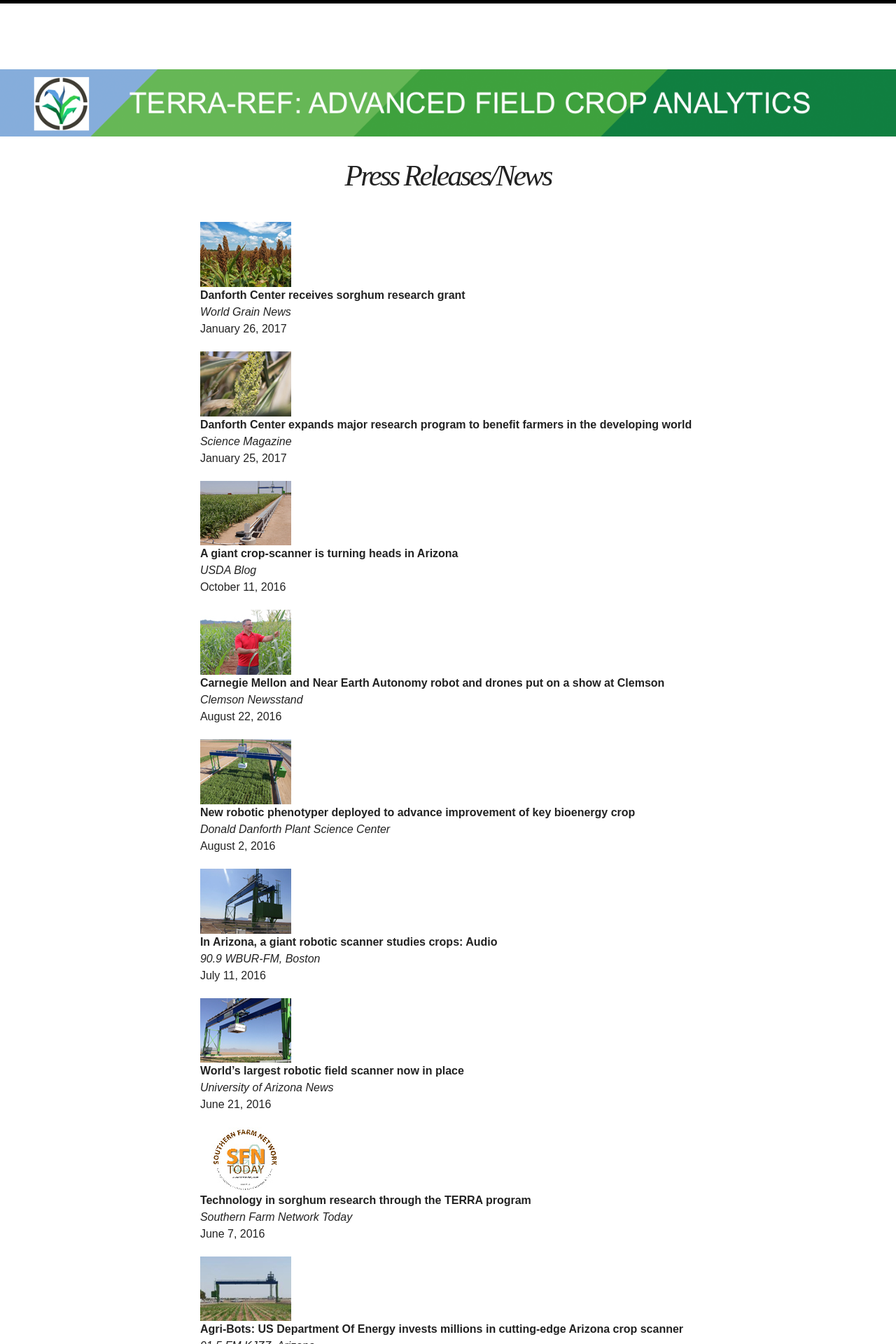
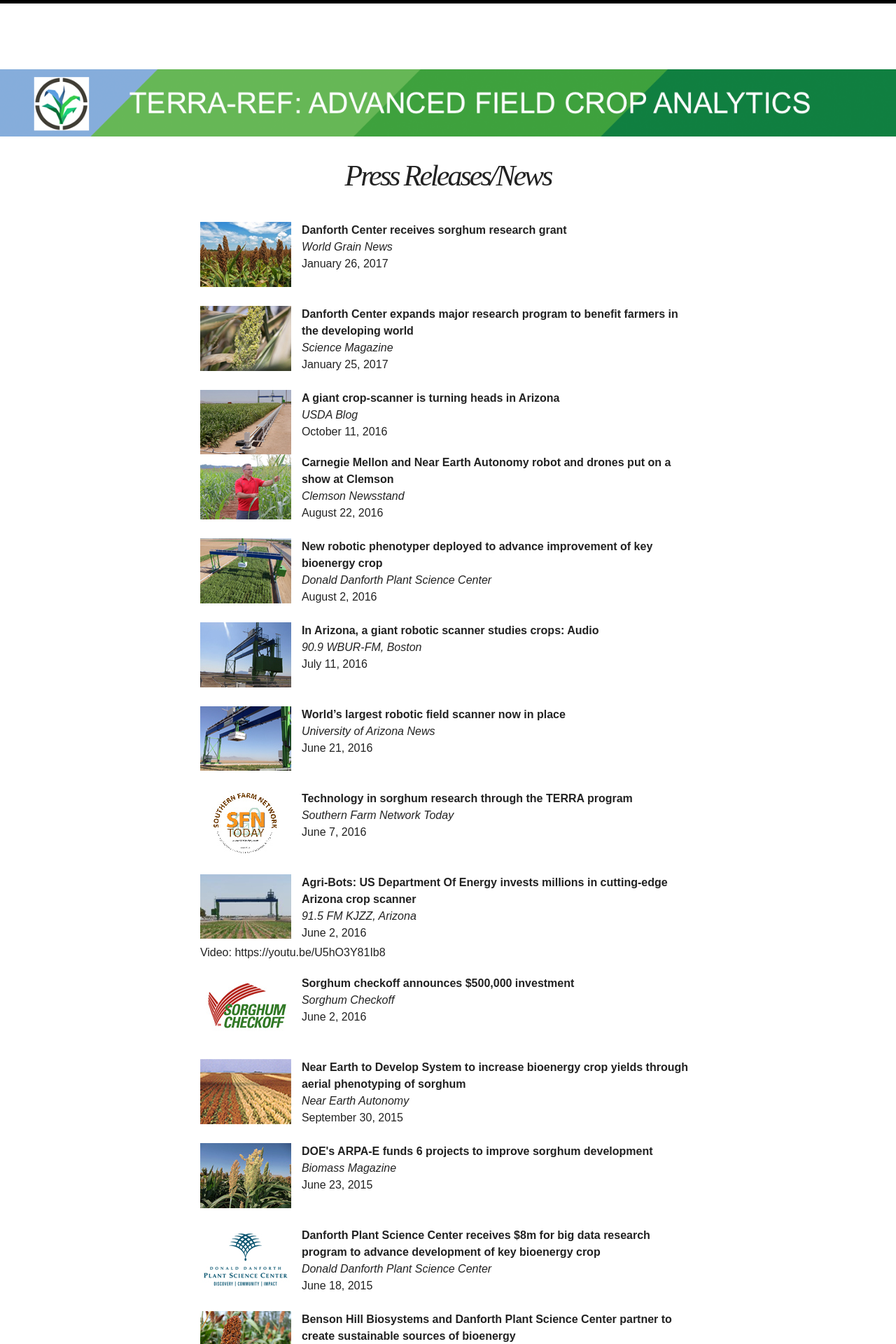
Before and after one commit to terra-reference/terraref.github.io, a Jekyll site: the page built from press/index.md, in a window 1280 px wide. Shown: the top 1920 px of the page at 70% size. Built offline with Jekyll 4.4.1, drawn with Linux system fonts in a browser that asks for light colours; nearby versions of some CDN libraries.

Commit message:
Changed press style

```diff
--- a/_sass/_page.scss
+++ b/_sass/_page.scss
@@ -341,7 +341,13 @@ span + .entry-title {
 
 
 .press {
+	clear: both;
 	margin-top:20px;
+	height: 100px;
+}
+.pr-image {
+	float:left;
+	margin-right: 15px;
 }
 .pr-date {
 	display:inline;
```
